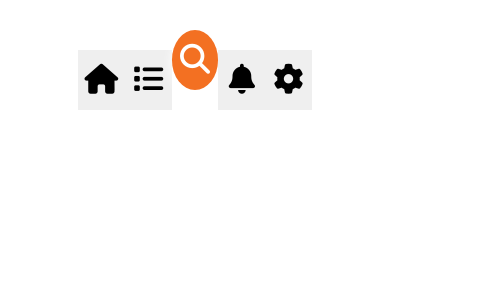
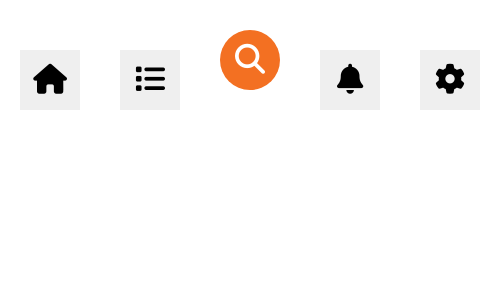
Before and after one commit to Gorst0902/exe202, a React (Create React App) app: page /footer in a window 390 px wide. Shown: the top 300 px of the page, 500 px wide, since content can reach past the window. Built offline with nearby package versions, Linux system fonts and the light colour scheme.

Commit message:
update footer

```diff
--- a/src/pages/Footer/Footer.css
+++ b/src/pages/Footer/Footer.css
@@ -1,4 +1,3 @@
-@media (max-width: 768px) {
 .footer {
   margin-top: 30px;
   place-items: center;
@@ -9,7 +8,6 @@
 .footer__content {
   display: flex;
   height: 80px;
-    width: 60%;
   justify-content: space-between;
 }
 
@@ -18,6 +16,8 @@
   width: 60px;
   border: none;
   margin-top: 20px;
+  margin-left: 20px;
+  margin-right: 20px;
 }
 
 .footer i {
@@ -31,109 +31,3 @@
   color: white;
   box-shadow: 0px 4px 12px 0px;
 }
-}
-
-@media (max-width: 1024px) {
-  .footer {
-    margin-top: 30px;
-    place-items: center;
-    display: grid;
-    width: 100%;
-  }
-
-  .footer__content {
-    display: flex;
-    height: 80px;
-    width: 60%;
-    justify-content: space-between;
-  }
-
-  .footer button {
-    height: 60px;
-    width: 60px;
-    border: none;
-    margin-top: 20px;
-  }
-
-  .footer i {
-    font-size: 30px;
-  }
-
-  .footer .search {
-    background-color: rgba(243, 112, 34, 1);
-    margin-top: 0;
-    border-radius: 50%;
-    color: white;
-    box-shadow: 0px 4px 12px 0px;
-  }
-}
-
-@media (max-width: 1440px) {
-  .footer {
-    margin-top: 30px;
-    place-items: center;
-    display: grid;
-    width: 100%;
-  }
-
-  .footer__content {
-    display: flex;
-    height: 80px;
-    width: 60%;
-    justify-content: space-between;
-  }
-
-  .footer button {
-    height: 60px;
-    width: 60px;
-    border: none;
-    margin-top: 20px;
-  }
-
-  .footer i {
-    font-size: 30px;
-  }
-
-  .footer .search {
-    background-color: rgba(243, 112, 34, 1);
-    margin-top: 0;
-    border-radius: 50%;
-    color: white;
-    box-shadow: 0px 4px 12px 0px;
-  }
-}
-
-@media (min-width: 1441px) {
-  .footer {
-    margin-top: 30px;
-    place-items: center;
-    display: grid;
-    width: 100%;
-  }
-
-  .footer__content {
-    display: flex;
-    height: 80px;
-    width: 60%;
-    justify-content: space-between;
-  }
-
-  .footer button {
-    height: 60px;
-    width: 60px;
-    border: none;
-    margin-top: 20px;
-  }
-
-  .footer i {
-    font-size: 30px;
-  }
-
-  .footer .search {
-    background-color: rgba(243, 112, 34, 1);
-    margin-top: 0;
-    border-radius: 50%;
-    color: white;
-    box-shadow: 0px 4px 12px 0px;
-  }
-}
```
Lines whose indentation alone changed are shown as unchanged.
